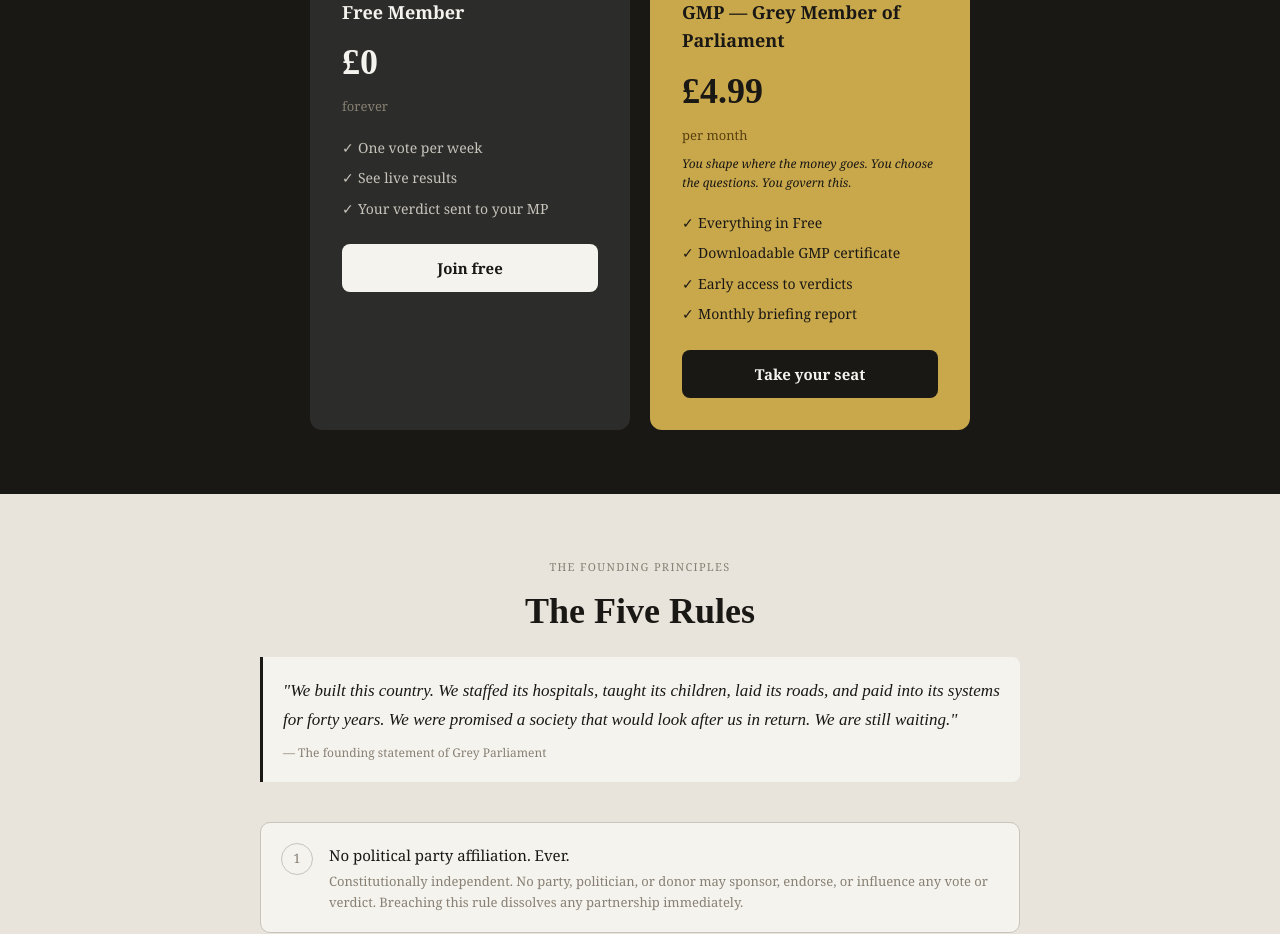
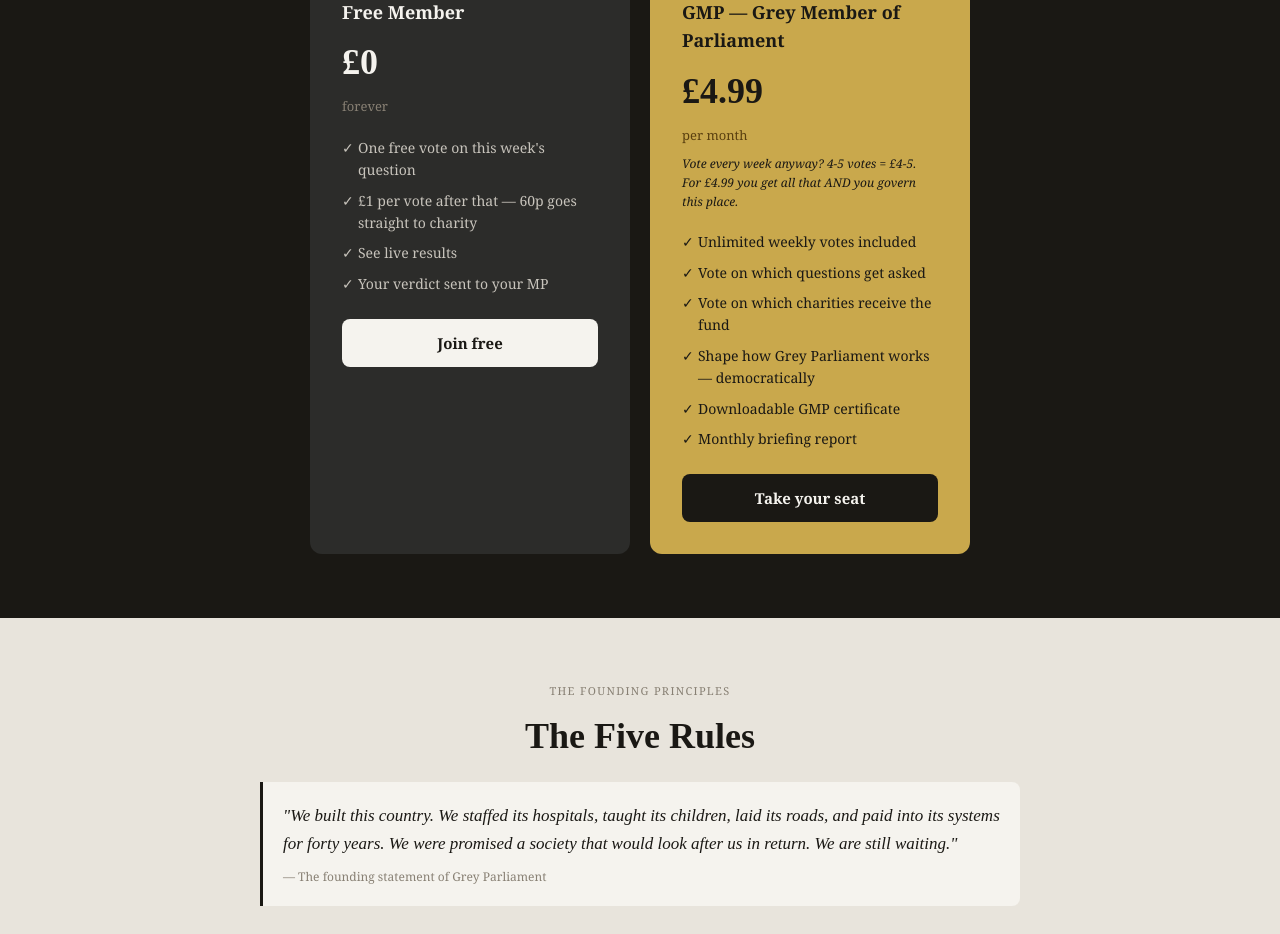
Before and after one commit to chris66daly-dev/grey-parliament, a Next.js app: page / in a window 1280 px wide. Shown: the part 1860-2794 px from the top of the page. Built offline with nearby package versions, Linux system fonts and the light colour scheme; no server answers; the database is empty.

Commit message:
feat: free vote API route + fix Stripe description

```diff
--- a/app/api/stripe/checkout/route.ts
+++ b/app/api/stripe/checkout/route.ts
@@ -21,7 +21,7 @@ export async function POST(req: NextRequest) {
         currency: "gbp",
         product_data: {
           name: "Grey Parliament — Cast Your Verdict",
-          description: "80p goes to BBC Children in Need. 20p funds the platform. Once revenues are secured, 100% goes to Children in Need.",
+          description: "60p goes to charity chosen by members. 18.5p funds the platform. 21.5p covers payment processing.",
         },
         unit_amount: 100,
       },
--- /dev/null
+++ b/app/api/vote/free/route.ts
@@ -0,0 +1,18 @@
+import { NextRequest, NextResponse } from "next/server"
+import { getSupabaseServerAuth } from "@/lib/supabase-server"
+
+export async function POST(req: NextRequest) {
+  const supabase = getSupabaseServerAuth()
+  const { data: { user } } = await supabase.auth.getUser()
+  if (!user) return NextResponse.json({ error: "Unauthorised" }, { status: 401 })
+
+  const { questionId, vote } = await req.json()
+
+  const { data: profile } = await supabase.from("profiles").select("has_used_free_vote").eq("id", user.id).single()
+  if (profile?.has_used_free_vote) return NextResponse.json({ error: "Free vote already used" }, { status: 403 })
+
+  await supabase.from("votes").insert({ user_id: user.id, question_id: questionId, vote })
+  await supabase.from("profiles").update({ has_used_free_vote: true }).eq("id", user.id)
+
+  return NextResponse.json({ success: true })
+}
--- a/components/Pricing.tsx
+++ b/components/Pricing.tsx
@@ -14,14 +14,14 @@ const PLANS: Plan[] = [
     name: 'Free Member',
     price: '£0',
     period: 'forever',
-    features: ['One vote per week', 'See live results', 'Your verdict sent to your MP'],
+    features: ['One free vote on this week\'s question', '£1 per vote after that — 60p goes straight to charity', 'See live results', 'Your verdict sent to your MP'],
   },
   {
     name: 'GMP — Grey Member of Parliament',
     price: '£4.99',
     period: 'per month',
-    charity: 'You shape where the money goes. You choose the questions. You govern this.',
-    features: ['Everything in Free', 'Downloadable GMP certificate', 'Early access to verdicts', 'Monthly briefing report'],
+    charity: 'Vote every week anyway? 4-5 votes = £4-5. For £4.99 you get all that AND you govern this place.',
+    features: ['Unlimited weekly votes included', 'Vote on which questions get asked', 'Vote on which charities receive the fund', 'Shape how Grey Parliament works — democratically', 'Downloadable GMP certificate', 'Monthly briefing report'],
     featured: true,
   },
 ]
```
